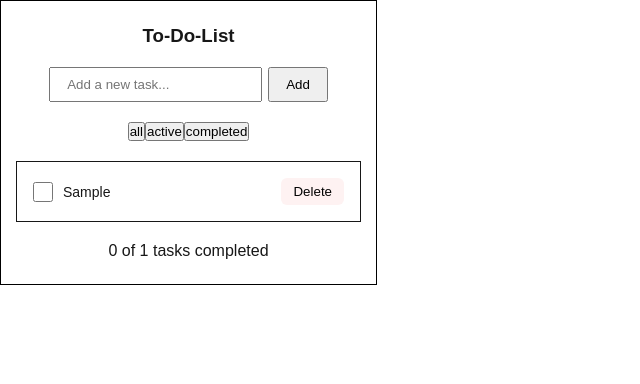
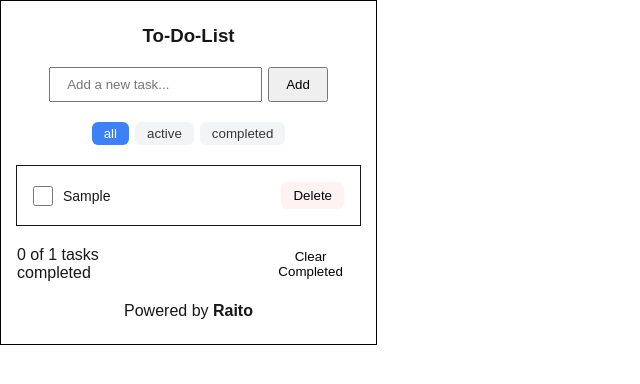
Before and after one commit to L-era67/to-Do, a Next.js app: page / in a window 1280 px wide. Both pictures are taken after typing "Sample" into the empty fields and a click on the button "Add". Shown: the top 384 px of the page, without its empty margins (0-640 px from the left). Built offline with nearby package versions, Linux system fonts and the light colour scheme.

Commit message:
ERUNHII JS REACT DUUSAW

```diff
--- a/src/components/Filter.jsx
+++ b/src/components/Filter.jsx
@@ -9,10 +9,19 @@ export const Filter = ({lists, setList, checkedList}) => {
 
 
   return (
-    <div>
+    <div style={{display:"flex", gap:"6px"}}>
       {lists.map((filter)=>(
 
-        <button onClick={()=>chooseList(filter)}>{filter}</button>
+        // <button key={filter.name} style={{background:filter.backgroundColor, padding:"5px"}} onClick={()=>chooseList(filter.name)}>{filter.name}</button>
+        <button onClick={() =>chooseList(filter)}
+        style={{
+          padding:"4px 12px",
+          background: checkedList === filter? "#3C82F6": "#F3F4F6",
+          color : checkedList === filter? "#FFFFFF" : "#363636",
+          border:"none",
+          borderRadius:"6px"
+        }}
+        >{filter}</button>
 
       ))}
     </div>
--- a/src/components/Footer.jsx
+++ b/src/components/Footer.jsx
@@ -1,5 +1,17 @@
-export const Footer = ({allCount, completedCount}) =>{
+export const Footer = ({allCount, completedCount, allDeleteComp}) =>{
     return(
-        <div>{completedCount} of {allCount} tasks completed</div>
+        <div style={{display: "flex", gap:"86px"}}>
+            <p>{completedCount} of {allCount} tasks completed</p>
+              <button
+              style={{border:"none",
+                backgroundColor:"transparent"
+              }} onClick={allDeleteComp} >Clear Completed</button>
+            </div>
     )
 }
+
+// if(!allcount && !completedCount){
+//     return (no task yet)
+// }
+// return( <p>{completedCount} of {allCount} tasks completed</p>)
+// ingej hiiwel allCount ba completed hoyuland filtertaskList - r hiihen
--- a/src/components/Form.jsx
+++ b/src/components/Form.jsx
@@ -20,8 +20,15 @@ export const Form = ({ setTaskList, taskList }) => {
             taskName: inputValue,
             isComplated: false,
         };
-        setTaskList([...taskList, newTask]) /*push hiigdechhen [] bolgoj map zuw ajilnaa*/
-        setInputValue("")
+
+
+         if(newTask.taskName===""){
+             alert("Please enter a task!");
+         }else{
+          setTaskList([...taskList, newTask]) /*push hiigdechhen [] bolgoj map zuw ajilnaa*/
+          setInputValue("")
+         }
+
     };
 
   return (
--- a/src/components/NoTask.jsx
+++ b/src/components/NoTask.jsx
@@ -1,3 +1,7 @@
 export const NoTask = () => {
-  return <p>Not task yet. Add one above!</p>;
+  return (
+    <div>
+      <p>Not task yet. Add one above!</p>
+    </div>
+  );
 };
--- a/src/pages/index.js
+++ b/src/pages/index.js
@@ -8,9 +8,20 @@ import style from "../styles/Home.module.css";
 import { NoTask } from "@/components/NoTask";
 
 export default function Home() {
-  const [taskList, setTaskList] = useState([]); /*state global ene heseg zuwhun niit array haruulna*/
-  const [list, setList] =useState("all"); /* 3 btn songoltoor buh arr, FALSE or TRUE gesen filter-tei songolttoi ARRAY gargaj irehnee gol ni heseg maain "filterTaskList"-r damjin shuu */
+  const [taskList, setTaskList] = useState(
+    []
+  ); /*state global ene heseg zuwhun niit array haruulna*/
+  const [list, setList] =
+    useState(
+      "all"
+    ); /* 3 btn songoltoor buh arr, FALSE or TRUE gesen filter-tei songolttoi ARRAY gargaj irehnee gol ni heseg maain "filterTaskList"-r damjin shuu */
   const lists = ["all", "active", "completed"];
+
+  // const lists = [
+  //   { name: "all", backgroundColor: "blue" },
+  //   { name: "active", backgroundColor: "white" },
+  //   { name: "completed", backgroundColor: "white" },
+  // ];
 
   // handle DELETE
   const handleDel = (id) => {
@@ -63,6 +74,15 @@ export default function Home() {
 
   console.log("Completed length:", completedCount);
 
+  // ALLComplete DELETE
+  const allDelete = () => {
+    const ALLCompletedDelete = taskList.filter( (task) => task.isComplated !== true);
+    const delAllCompAlert = window.confirm("Are you sure you want to clear all completed tasks?")
+
+    if(!delAllCompAlert) return
+    setTaskList(ALLCompletedDelete);
+  };
+
   return (
     <div className={style.Con}>
       <div className={style.main}>
@@ -84,8 +104,15 @@ export default function Home() {
 
         {filterTaskList.length === 0 ? <NoTask /> : null}
 
-        {taskList.length !==0 ? <Footer allCount={allCount} completedCount={completedCount}/> : null}
+        {taskList.length !== 0 ? (
+          <Footer
+            allCount={allCount}
+            completedCount={completedCount}
+            allDeleteComp={allDelete}
+          />
+        ) : null}
 
+        <p>Powered by <b>Raito</b> </p>
       </div>
     </div>
   );
```
